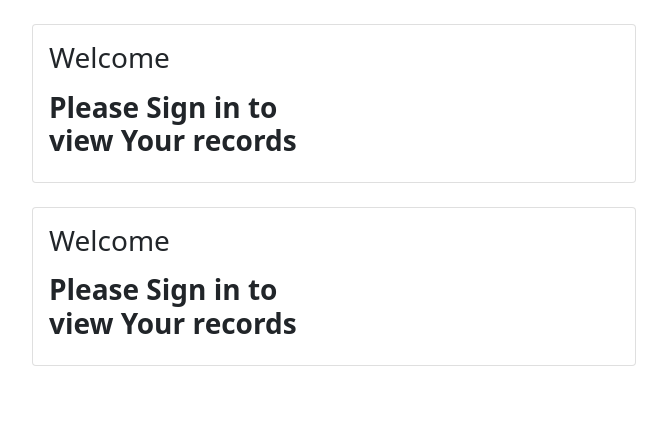
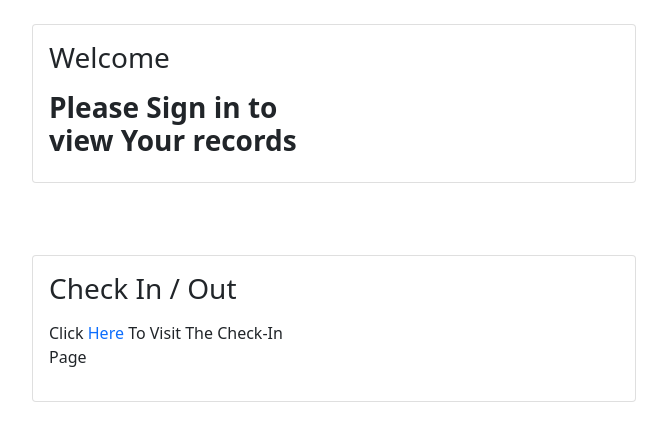
Before and after one commit to SayedAdnanDev/CheckinSystem, a PHP site: page / in a window 1280 px wide. Shown: the part 56-497 px from the top of the page, without its empty margins (16-683 px from the left). Run offline with PHP 8.4, Linux system fonts and the light colour scheme.

Commit message:
Update index.php

```diff
--- a/index.php
+++ b/index.php
@@ -33,7 +33,7 @@ $db = Database::getInstance();
             flex-direction: column;
         }
 
-        p {
+        pp {
             display: flex;
             flex-direction: row;
             align-content: center;
@@ -86,24 +86,18 @@ $db = Database::getInstance();
         <br />
     </div>
     <br>
+    <br>
+    <br>
     <div class="row" style="padding-left: 3rem;width:100%!important">
         <div class="col-md-6" style="width: 150rem;">
             <div class="card" style="width: 50%; padding: 1rem;">
                 <div class="mb" style="display: flex;flex-direction: column;">
                     <div class="row">
                         <div class=" col-md-6">
-                            <h3> Welcome
-                                <b>
-                                    <p></p>
-                                    <?php
-                                    if (isset($_SESSION["EmployeeName"])) {
-                                        echo $_SESSION["EmployeeName"];
-                                    } else {
-                                        echo "Please Sign in to view Your records";
-                                    }
-                                    ?>
-                                </b>
+                            <h3> Check In / Out
                             </h3>
+                            <p></p>
+                            <p> Click <a href="Checkin.php" style="text-decoration:none;"> Here </a> To Visit The Check-In Page</p>
                         </div>
                     </div>
                 </div>
```
